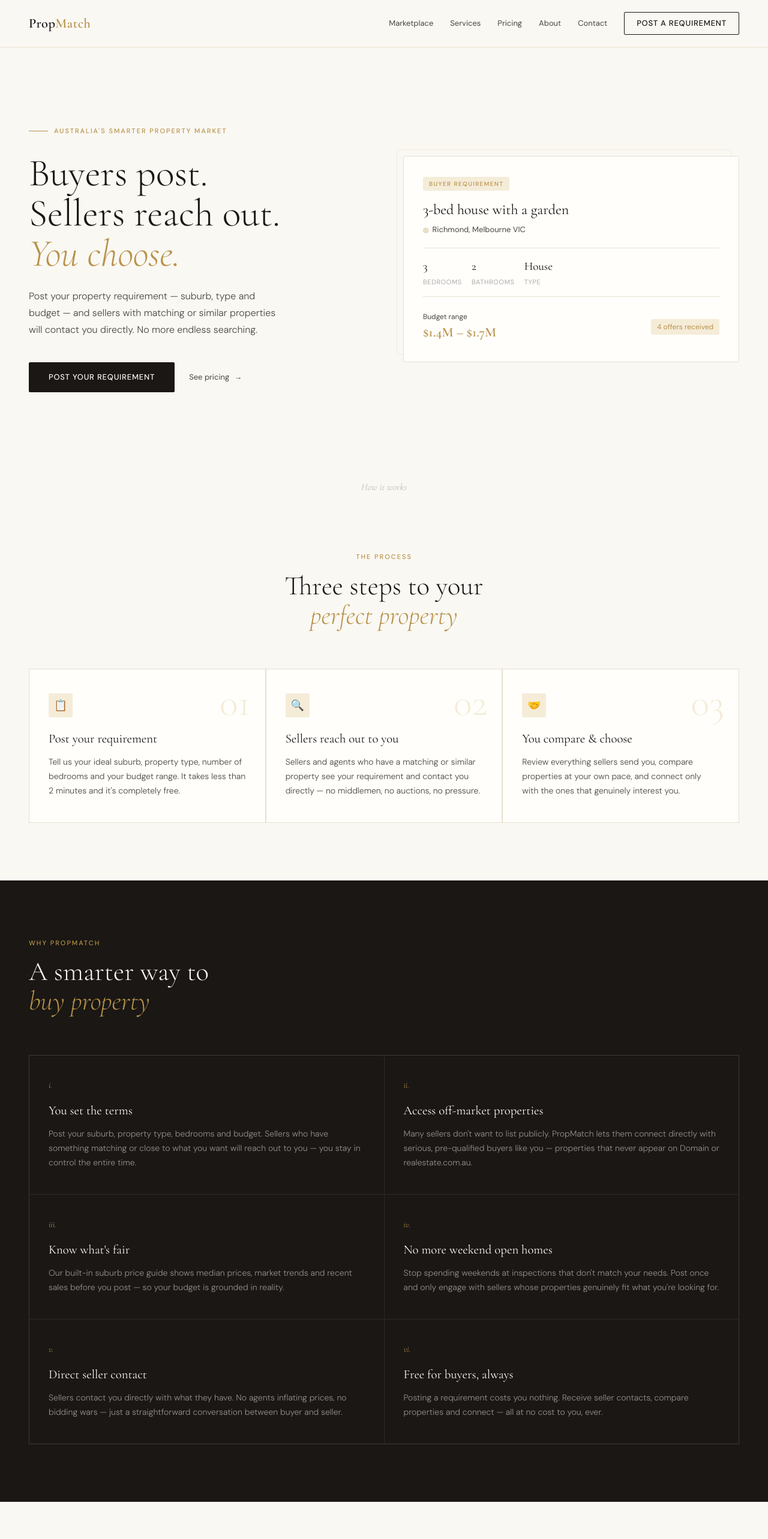
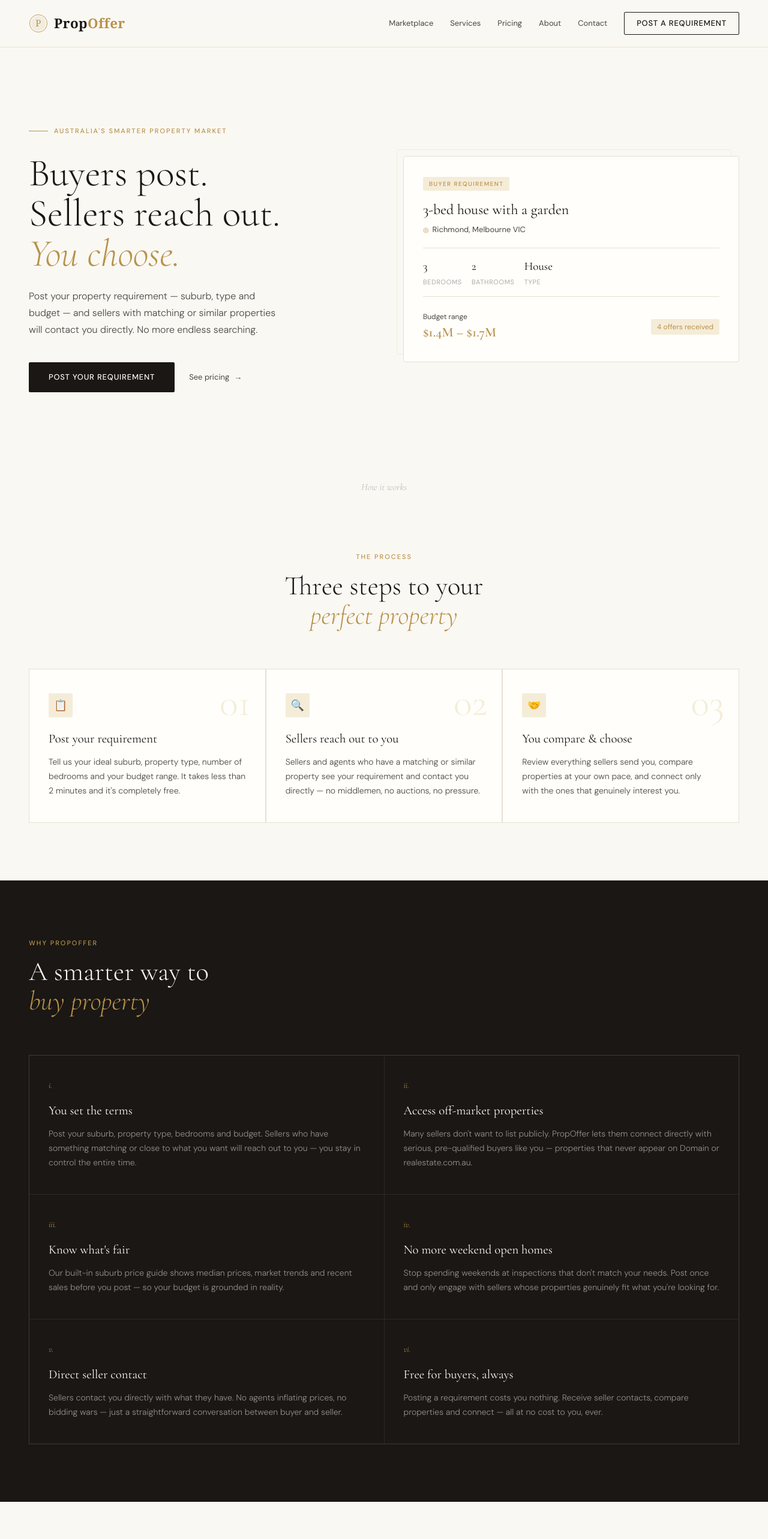
Before and after one commit to cweerakoon88/my-realestate-app, a Next.js app: page / in a window 1280 px wide. Shown: the top 2566 px of the page at 60% size. Built offline with nearby package versions, Linux system fonts and the light colour scheme; no server answers.

Commit message:
Rebrand from PropMatch to PropOffer with logo mark

```diff
--- a/app/api/enquiry/route.js
+++ b/app/api/enquiry/route.js
@@ -13,14 +13,14 @@
     }
 
     const { error } = await resend.emails.send({
-      from: 'PropMatch <onboarding@resend.dev>',
+      from: 'PropOffer <onboarding@resend.dev>',
       to: 'callum.weerakoon@gmail.com',
       replyTo: email,
       subject: `New enquiry: ${service} — ${name}`,
       html: `
         <div style="font-family: Georgia, serif; max-width: 600px; margin: 0 auto; padding: 2rem; background: #faf8f3; border: 1px solid #e8e0d0;">
           <div style="margin-bottom: 2rem; padding-bottom: 1rem; border-bottom: 1px solid #e8e0d0;">
-            <p style="font-family: sans-serif; font-size: 11px; letter-spacing: 0.12em; text-transform: uppercase; color: #b8924a; margin: 0 0 8px;">PropMatch · New Service Enquiry</p>
+            <p style="font-family: sans-serif; font-size: 11px; letter-spacing: 0.12em; text-transform: uppercase; color: #b8924a; margin: 0 0 8px;">PropOffer · New Service Enquiry</p>
             <h1 style="font-size: 1.8rem; font-weight: 300; color: #1a1714; margin: 0;">${service}</h1>
           </div>
 
@@ -50,7 +50,7 @@
           </div>
 
           <p style="font-family: sans-serif; font-size: 11px; color: #bbb; margin-top: 2rem; text-align: center;">
-            PropMatch · Australia's buyer-first property platform
+            PropOffer · Australia's buyer-first property platform
           </p>
         </div>
       `,
--- a/app/contact/page.js
+++ b/app/contact/page.js
@@ -129,7 +129,7 @@
         <div>
           <div className="left-eyebrow">Get in touch</div>
           <h1 className="left-title">We'd love to<br /><em>hear from you.</em></h1>
-          <p className="left-desc">Whether you're a buyer looking for help posting your requirement, a seller wanting to list a property, or just curious about how PropMatch works — our team is here to help.</p>
+          <p className="left-desc">Whether you're a buyer looking for help posting your requirement, a seller wanting to list a property, or just curious about how PropOffer works — our team is here to help.</p>
 
           <div className="contact-methods">
             <div className="contact-method">
@@ -216,7 +216,7 @@
 
       <footer className="footer">
         <div className="footer-logo">Prop<span>Match</span></div>
-        <div>© 2025 PropMatch · Australia's buyer-first property platform</div>
+        <div>© 2025 PropOffer · Australia's buyer-first property platform</div>
       </footer>
     </>
   )
--- a/app/layout.tsx
+++ b/app/layout.tsx
@@ -14,7 +14,7 @@
 });
 
 export const metadata: Metadata = {
-  title: "PropMatch — Australia's buyer-first property platform",
+  title: "PropOffer — Australia's buyer-first property platform",
   description: "Post your property requirement and let sellers come to you.",
 };
 
--- a/app/marketplace/page.js
+++ b/app/marketplace/page.js
@@ -501,7 +501,7 @@
             <Link key={href} href={href} style={{ color: '#bbb', textDecoration: 'none' }}>{label}</Link>
           ))}
         </div>
-        <div>© 2025 PropMatch · Australia's buyer-first property platform</div>
+        <div>© 2025 PropOffer · Australia's buyer-first property platform</div>
       </footer>
     </div>
   )
--- a/app/page.js
+++ b/app/page.js
@@ -176,13 +176,13 @@
       <section className="advantages">
         <div className="advantages-inner">
           <div className="advantages-header">
-            <div className="advantages-eyebrow">Why PropMatch</div>
+            <div className="advantages-eyebrow">Why PropOffer</div>
             <h2 className="advantages-title">A smarter way to<br /><em>buy property</em></h2>
           </div>
           <div className="advantages-grid">
             {[
               { n: 'i.', t: "You set the terms", d: "Post your suburb, property type, bedrooms and budget. Sellers who have something matching or close to what you want will reach out to you — you stay in control the entire time." },
-              { n: 'ii.', t: "Access off-market properties", d: "Many sellers don't want to list publicly. PropMatch lets them connect directly with serious, pre-qualified buyers like you — properties that never appear on Domain or realestate.com.au." },
+              { n: 'ii.', t: "Access off-market properties", d: "Many sellers don't want to list publicly. PropOffer lets them connect directly with serious, pre-qualified buyers like you — properties that never appear on Domain or realestate.com.au." },
               { n: 'iii.', t: "Know what's fair", d: "Our built-in suburb price guide shows median prices, market trends and recent sales before you post — so your budget is grounded in reality." },
               { n: 'iv.', t: "No more weekend open homes", d: "Stop spending weekends at inspections that don't match your needs. Post once and only engage with sellers whose properties genuinely fit what you're looking for." },
               { n: 'v.', t: "Direct seller contact", d: "Sellers contact you directly with what they have. No agents inflating prices, no bidding wars — just a straightforward conversation between buyer and seller." },
@@ -245,7 +245,7 @@
           <Link href="/about" className="footer-link">About</Link>
           <Link href="/contact" className="footer-link">Contact</Link>
         </div>
-        <div>© 2025 PropMatch · Australia's buyer-first property platform</div>
+        <div>© 2025 PropOffer · Australia's buyer-first property platform</div>
       </footer>
     </>
   )
--- a/app/pricing/page.js
+++ b/app/pricing/page.js
@@ -303,7 +303,7 @@
             <tr><td colSpan={4} className="compare-section-row">vs. competitors</td></tr>
             <tr><td>realestate.com.au standard</td><td colSpan={3} style={{ textAlign: 'center', color: '#c0392b' }}>$200 – $4,000 per listing</td></tr>
             <tr><td>Domain standard</td><td colSpan={3} style={{ textAlign: 'center', color: '#c0392b' }}>$150 – $3,500 per listing</td></tr>
-            <tr><td>PropMatch</td><td colSpan={3} style={{ textAlign: 'center', color: 'var(--green)', fontWeight: 500 }}>$49 – $99 · up to 80x cheaper</td></tr>
+            <tr><td>PropOffer</td><td colSpan={3} style={{ textAlign: 'center', color: 'var(--green)', fontWeight: 500 }}>$49 – $99 · up to 80x cheaper</td></tr>
           </tbody>
         </table>
       </div>
@@ -312,8 +312,8 @@
         <h2 className="section-title">Common <em>questions</em></h2>
         {[
           ['Is it really free for buyers?', 'Yes — posting a buyer requirement is completely free and always will be. We charge sellers to list their properties, not buyers to find them.'],
-          ['How is PropMatch different from Domain or REA?', "On Domain and REA, sellers list and buyers search. On PropMatch it's reversed — buyers post exactly what they want and sellers come to them. Plus we're dramatically cheaper — REA charges up to $4,000 per listing. We charge $49–$99."],
-          ['Can I list an off-market property?', 'Absolutely. Many sellers prefer PropMatch precisely because they can list quietly without a full public campaign.'],
+          ['How is PropOffer different from Domain or REA?', "On Domain and REA, sellers list and buyers search. On PropOffer it's reversed — buyers post exactly what they want and sellers come to them. Plus we're dramatically cheaper — REA charges up to $4,000 per listing. We charge $49–$99."],
+          ['Can I list an off-market property?', 'Absolutely. Many sellers prefer PropOffer precisely because they can list quietly without a full public campaign.'],
           ['What happens after I list?', 'Your listing goes live in the marketplace immediately. Featured listings are pinned at the top and trigger an email to matching buyers in your suburb.'],
           ["Do I need a real estate licence to list?", "Private sellers (homeowners) can list without a licence. Licensed agents should use the Agent Bundle plan which includes a verified agent badge."],
           ["What if my property doesn't sell?", "Featured listing customers receive 50% off a relist if the property hasn't sold after 60 days. Agent Bundle subscribers can cancel anytime."],
@@ -343,7 +343,7 @@
           <Link href="/about" className="footer-link">About</Link>
           <Link href="/contact" className="footer-link">Contact</Link>
         </div>
-        <div>© 2025 PropMatch · Transparent pricing, always</div>
+        <div>© 2025 PropOffer · Transparent pricing, always</div>
       </footer>
     </>
   )
--- a/app/services/page.js
+++ b/app/services/page.js
@@ -220,13 +220,13 @@
       <section className="advantages">
         <div className="advantages-inner">
           <div className="advantages-header">
-            <div className="advantages-eyebrow">Why PropMatch</div>
+            <div className="advantages-eyebrow">Why PropOffer</div>
             <h2 className="advantages-title">A smarter way to<br /><em>buy property</em></h2>
           </div>
           <div className="advantages-grid">
             {[
               { n: 'i.', t: "You set the terms", d: "Post your suburb, property type, bedrooms and budget. Sellers who have something matching or close to what you want will reach out to you — you stay in control the entire time." },
-              { n: 'ii.', t: "Access off-market properties", d: "Many sellers don't want to list publicly. PropMatch lets them connect directly with serious, pre-qualified buyers like you — properties that never appear on Domain or realestate.com.au." },
+              { n: 'ii.', t: "Access off-market properties", d: "Many sellers don't want to list publicly. PropOffer lets them connect directly with serious, pre-qualified buyers like you — properties that never appear on Domain or realestate.com.au." },
               { n: 'iii.', t: "Know what's fair", d: "Our built-in suburb price guide shows median prices, market trends and recent sales before you post — so your budget is grounded in reality." },
               { n: 'iv.', t: "No more weekend open homes", d: "Stop spending weekends at inspections that don't match your needs. Post once and only engage with sellers whose properties genuinely fit what you're looking for." },
               { n: 'v.', t: "Direct seller contact", d: "Sellers contact you directly with what they have. No agents inflating prices, no bidding wars — just a straightforward conversation between buyer and seller." },
@@ -282,7 +282,7 @@
 
       <footer className="footer">
         <div className="footer-logo">Prop<span>Match</span></div>
-        <div>© 2025 PropMatch · Australia's buyer-first property platform</div>
+        <div>© 2025 PropOffer · Australia's buyer-first property platform</div>
       </footer>
     </>
   )
--- a/components/AuthModal.js
+++ b/components/AuthModal.js
@@ -83,7 +83,7 @@
       <div className="modal-backdrop" onClick={onClose}>
         <div className="modal-box" onClick={e => e.stopPropagation()}>
           <button className="modal-close" onClick={onClose}>✕</button>
-          <div className="modal-eyebrow">PropMatch</div>
+          <div className="modal-eyebrow">PropOffer</div>
           <h2 className="modal-title">{mode === 'signin' ? 'Welcome back' : 'Create your account'}</h2>
           <p className="modal-subtitle">
             {mode === 'signin' ? 'Sign in to manage your requirements and offers.' : 'Join thousands of buyers finding property their way.'}
--- a/components/EnquiryModal.js
+++ b/components/EnquiryModal.js
@@ -52,7 +52,7 @@
             </div>
           ) : (
             <>
-              <div className="eq-eyebrow">PropMatch Services</div>
+              <div className="eq-eyebrow">PropOffer Services</div>
               <h2 className="eq-title">Enquire about<br />{service}</h2>
               <p className="eq-subtitle">Fill in your details and we'll connect you with the right provider.</p>
 
--- a/components/NavBar.js
+++ b/components/NavBar.js
@@ -85,7 +85,14 @@
 
       {/* DESKTOP */}
       <nav className="navbar">
-        <a href="/" className="navbar-logo">Prop<span>Match</span></a>
+        <a href="/" className="navbar-logo" style={{ display:'flex', alignItems:'center', gap:'10px', textDecoration:'none' }}>
+        <svg width="32" height="32" viewBox="0 0 110 110">
+        <circle cx="55" cy="55" r="50" fill="none" stroke="#b8924a" strokeWidth="3"/>
+        <circle cx="55" cy="55" r="42" fill="#b8924a" fillOpacity="0.12"/>
+        <text x="55" y="73" fontFamily="Georgia,serif" fontSize="52" fontWeight="400" fill="#b8924a" textAnchor="middle">P</text>
+        </svg>
+  <span style={{ fontFamily:'Georgia,serif', fontSize:'1.4rem', fontWeight:600, color:'#1a1714' }}>Prop<span style={{ color:'#b8924a' }}>Offer</span></span>
+</a>
         <div className="navbar-links">
           {navLinks.map(link => (
             <Link key={link.href} href={link.href} className="navbar-link">{link.label}</Link>
@@ -100,7 +107,14 @@
 
       {/* MOBILE */}
       <nav className="mob-nav">
-        <a href="/" className="mob-logo">Prop<span>Match</span></a>
+        <a href="/" className="navbar-logo" style={{ display:'flex', alignItems:'center', gap:'10px', textDecoration:'none' }}>
+        <svg width="32" height="32" viewBox="0 0 110 110">
+        <circle cx="55" cy="55" r="50" fill="none" stroke="#b8924a" strokeWidth="3"/>
+        <circle cx="55" cy="55" r="42" fill="#b8924a" fillOpacity="0.12"/>
+        <text x="55" y="73" fontFamily="Georgia,serif" fontSize="52" fontWeight="400" fill="#b8924a" textAnchor="middle">P</text>
+        </svg>
+  <span style={{ fontFamily:'Georgia,serif', fontSize:'1.4rem', fontWeight:600, color:'#1a1714' }}>Prop<span style={{ color:'#b8924a' }}>Offer</span></span>
+</a>
         <div className="mob-right">
           {user ? (
             <Link href="/account" className="mob-post-btn">Account</Link>
```
Also changed, not shown: app/about/page.js (+6 -6 lines).
